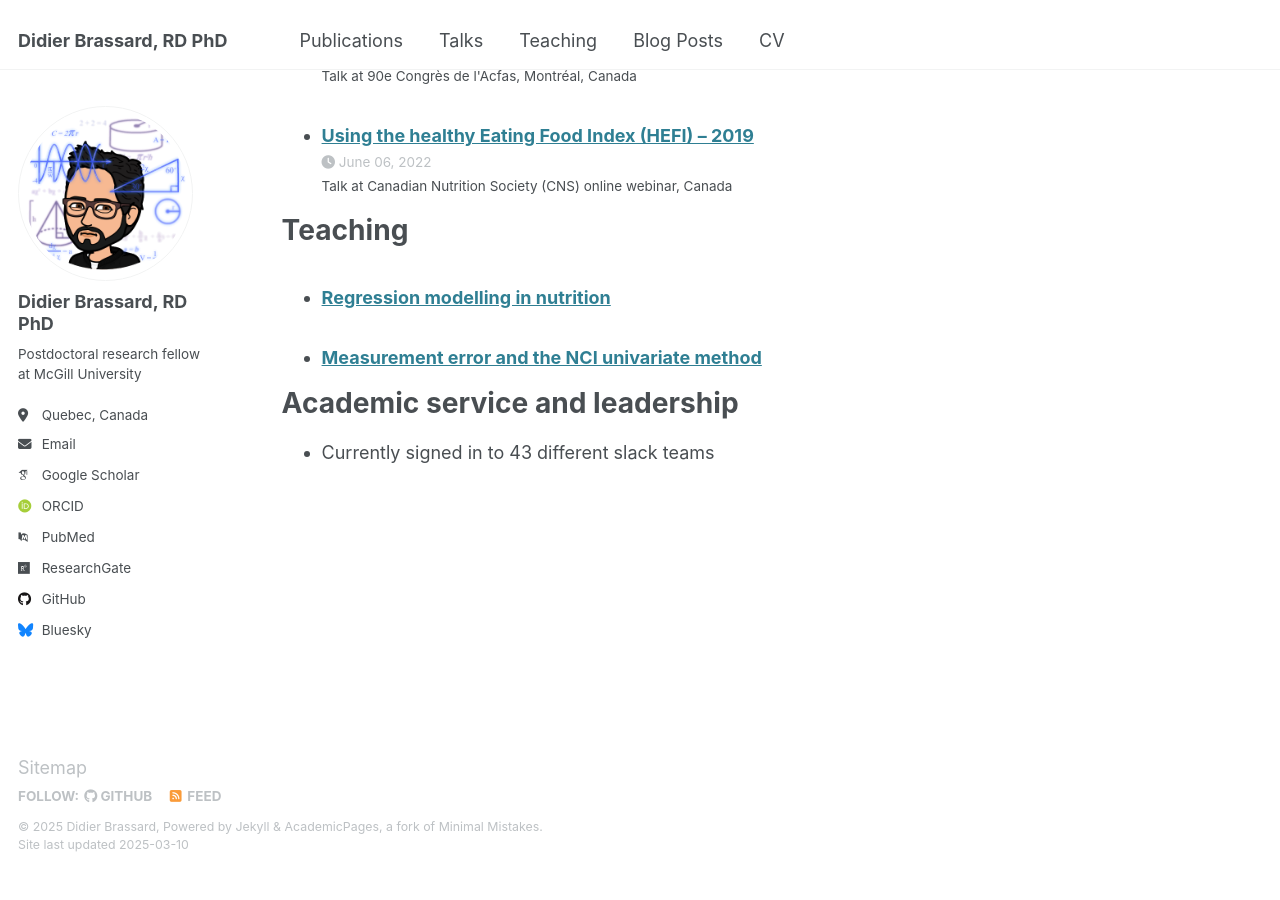
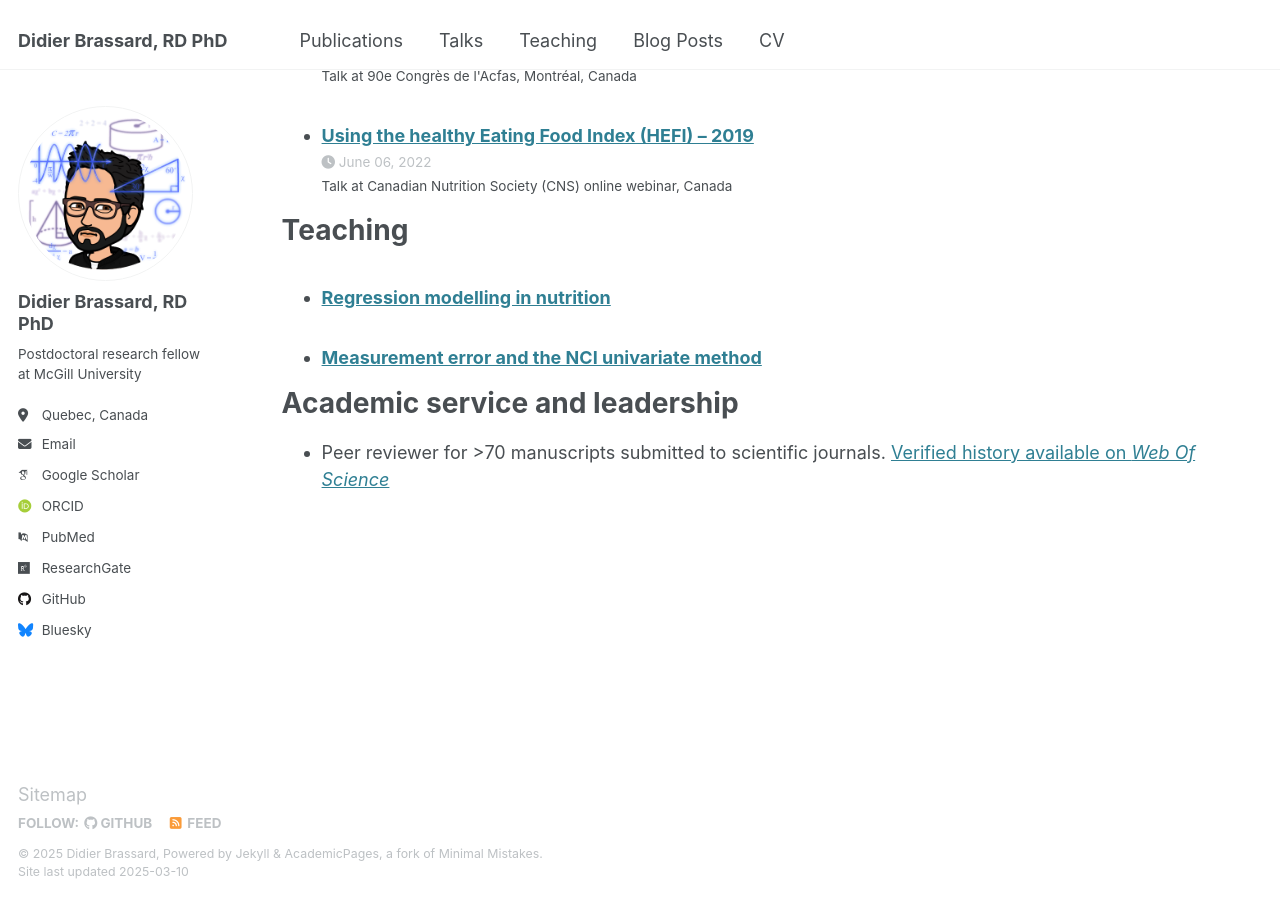
Before and after one commit to didierbrassard/didierbrassard.github.io, a Jekyll site: the page built from _pages/cv.md, in a window 1280 px wide and 900 px high, scrolled down 3678 px. Built offline with Jekyll 4.4.1, drawn with Linux system fonts in a browser that asks for light colours; some web fonts are replaced; before the commit the page ends 4551 px from its top, so only the background shows below that.

Commit message:
Update cv.md

```diff
--- a/_pages/cv.md
+++ b/_pages/cv.md
@@ -75,4 +75,4 @@ Teaching
 
 Academic service and leadership
 ======
-* Currently signed in to 43 different slack teams
+* Peer reviewer for >70 manuscripts submitted to scientific journals. [Verified history available on *Web Of Science*](https://www.webofscience.com/wos/author/record/AAR-7579-2021)
```
